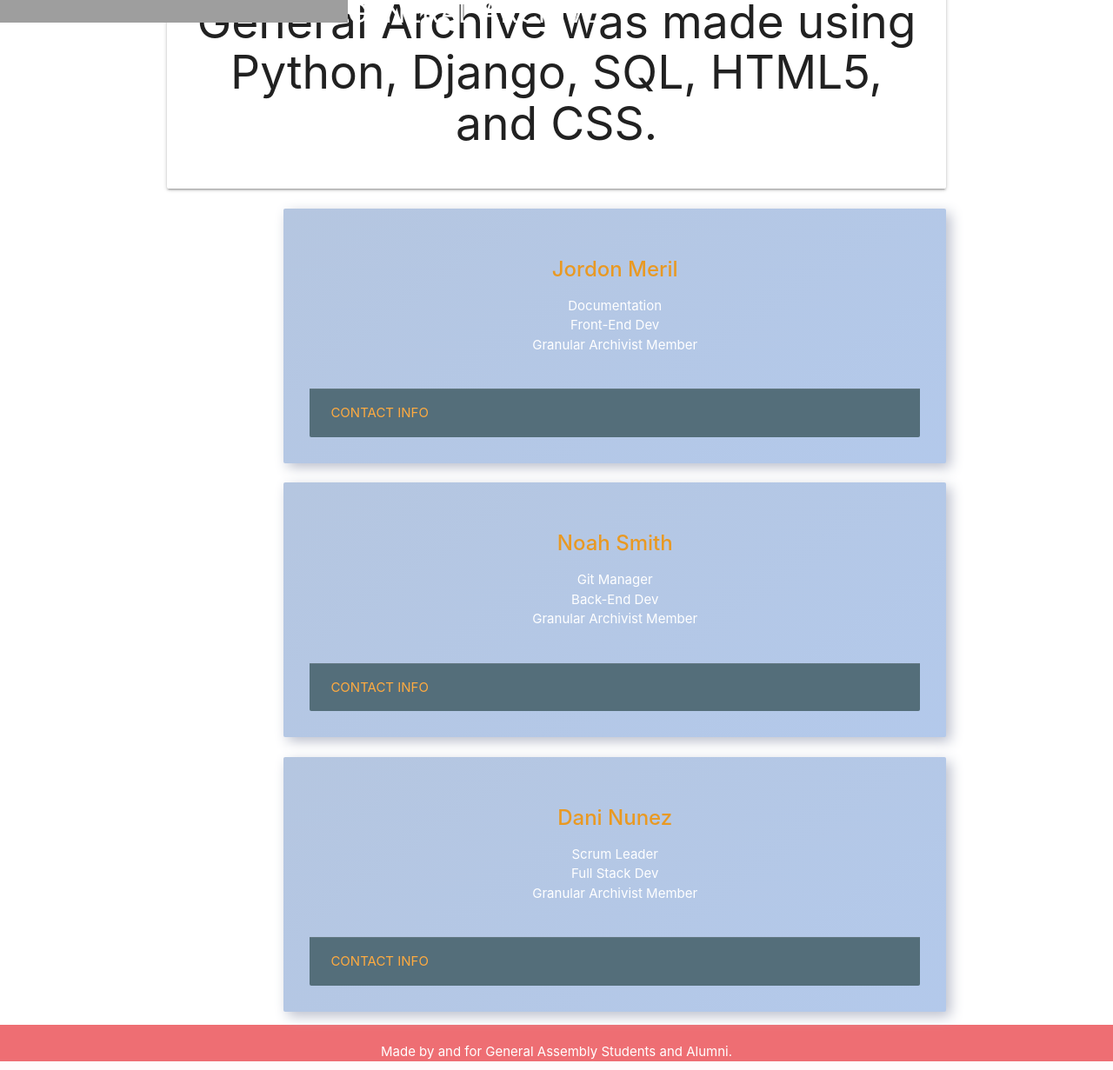
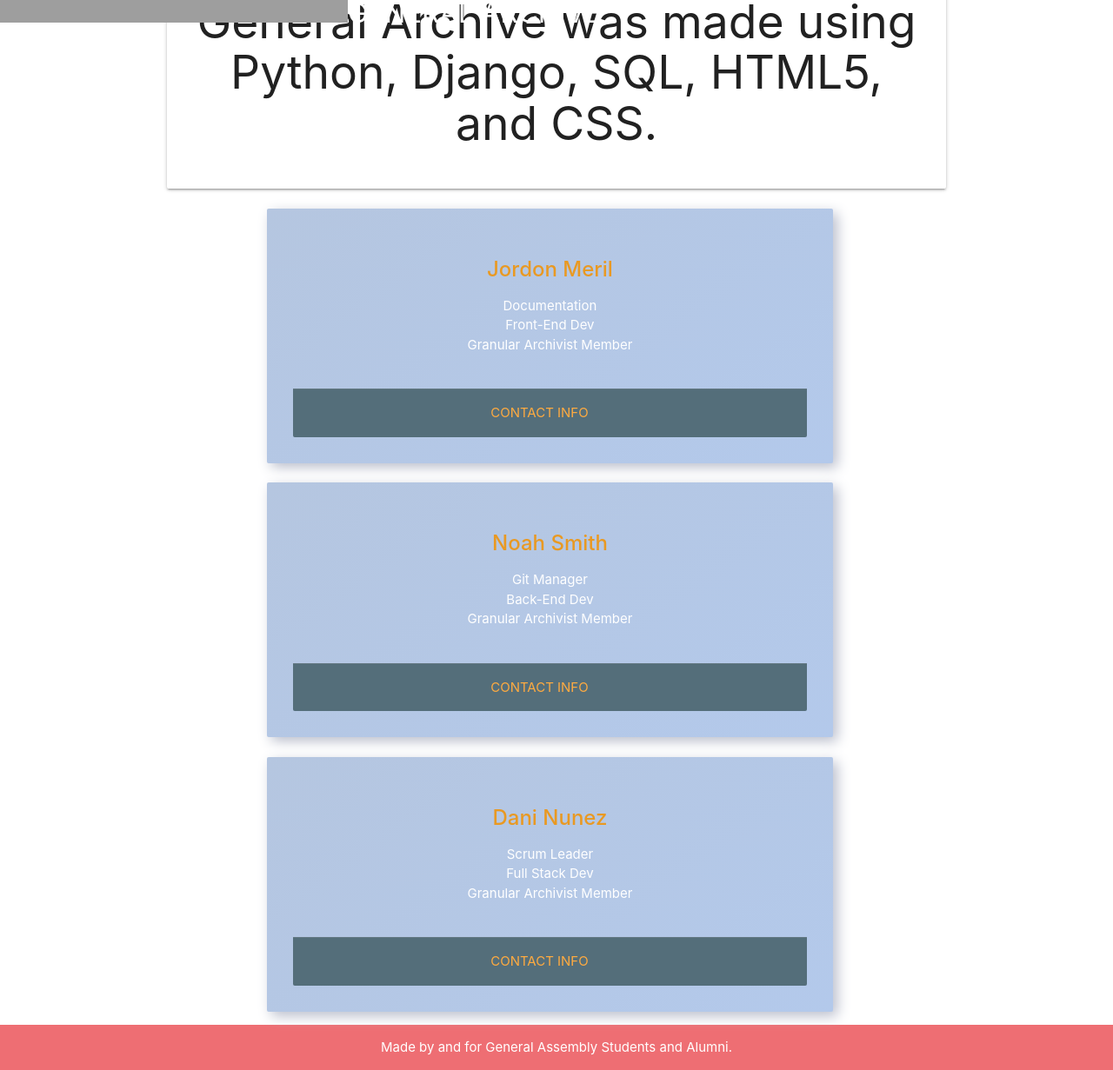
Before and after one commit to NoahCSmith93/General-Archive, a Django app: page /about/ in a window 1280 px wide. Shown: the part 274-1505 px from the top of the page at 87% size. Run offline with Django 3.2, Linux system fonts and the light colour scheme; some libraries are stand-ins or nearby versions; grey boxes are pictures that could not be loaded.

Commit message:
adds more styling

```diff
--- a/main_app/static/css/style.css
+++ b/main_app/static/css/style.css
@@ -4,6 +4,9 @@ body {
     flex-direction: column;
 }
 
+#id_content{
+    color: black !important
+}
 .row {
     margin-top: 30px;
     background: linear-gradient(145deg, #b3c9eb, #b5c6e0);
@@ -35,7 +38,9 @@ ul {
     overflow: hidden;
     padding: 30px;
 }
-
+.card-action{
+    text-align: center;
+}
 .card-content {
     text-align: center;
 }
@@ -90,6 +95,11 @@ ul {
     transition: background-color 0.3s;
 }
 
+.comment-actions a:hover {
+    color: #2709ed;
+    text-decoration: underline;
+}
+
 .add-comment a:hover {
     background-color: #8ee9e9;
 }
@@ -108,4 +118,19 @@ ul {
     padding: 10px;
 }
 
-........
+form{
+    color: black !important
+}
+input[type=text], input[type=email], input[type=number], input[type=password]{
+    color: black
+}
+
+.row2{
+    margin-right: 130px;
+}
+.page-footer {
+  padding: 0
+}
+.page-footer div p{
+    text-align: center;
+}
--- a/main_app/templates/about.html
+++ b/main_app/templates/about.html
@@ -9,7 +9,7 @@
 </h2>
 </div>
   <div class="row2">
-    <div class="col s12 m6">
+    <div class="col-8 allposts">
 
       <div class="card blue-grey darken-1">
         <div class="card-content hoverable white-text">
--- a/main_app/templates/base.html
+++ b/main_app/templates/base.html
@@ -40,7 +40,7 @@
     {% endblock %}
   </main>
   <footer class="page-footer">
-    <div class="center">Made by and for General Assembly Students and Alumni.</div>
+    <div><p>Made by and for General Assembly Students and Alumni.</p></div>
   </footer>
 </body>
 </html>
--- a/main_app/templates/projects/detail.html
+++ b/main_app/templates/projects/detail.html
@@ -34,7 +34,7 @@
 <div class="comments-section">
     <h4>Comments</h4>
     {% if project.comment_set.all.count == 0 %}
-    <p>No Comments ☹</p>
+    <p>No Comments ☹️</p>
     {% else %}
     <table>
         <!-- Table Header -->
@@ -53,7 +53,7 @@
                 <td>{{ comment.user.first_name }} {{ comment.user.last_name }}</td>
                 <td>{{ comment.timestamp|date:"F j, Y" }}</td>
                 <td>{{ comment.content }}</td>
-                <td>
+                <td class="comment-actions">
                   {% if comment.user.id == user.id %}
                     <a href="{% url 'edit_comment' project.id comment.id %}">Edit</a> |
                     <a href="{% url 'delete_comment' project.id comment.id %}">Delete</a>
```
